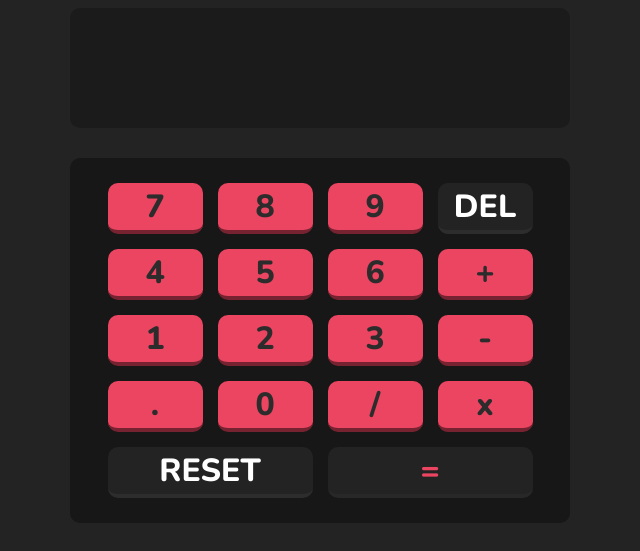
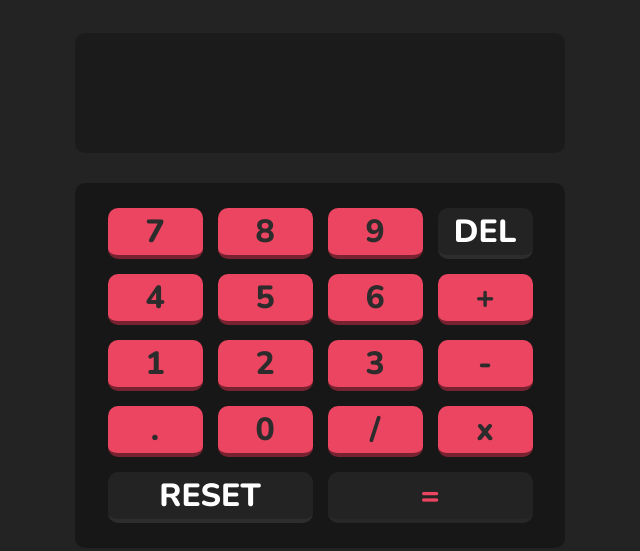
Before and after one commit to LeticiaOk/calculadora, a plain HTML site: page index.html in a window 1280 px wide. Shown: the part 117-668 px from the top of the page, without its empty margins (320-960 px from the left). Drawn offline with nearby package versions, Linux system fonts and the light colour scheme.

Commit message:
Update style.css

```diff
--- a/style.css
+++ b/style.css
@@ -1,38 +1,41 @@
 @import url('https://fonts.googleapis.com/css2?family=Nunito:wght@800&display=swap');
 
-*{
+* {
     margin: 0;
     padding: 0;
     box-sizing: border-box;
     font-family: 'Nunito', sans-serif;
 }
 
-body{
+body {
     background-color: rgb(35, 35, 35);
 
 }
 
-.container{
+.container {
+    /* background-color: red; */
     display: flex;
     flex-direction: column;
     gap: 30px;
-    width: max-content;
+    width: 530px;
     margin: auto;
-    margin-top: 60px;
+    margin-top: 100px;
+    padding: 20px;
 }
-.topo{
+
+/* .topo{
     font-size: 4rem;
     text-align: center;
     color: #eb4561;;
     margin-top: 35px;
 
-}
-.tela{
+} */
+.tela {
     background-color: rgb(27, 27, 27);
     border-radius: 10px;
     color: #fff;
     font-size: 3rem;
-    width: 500px;
+    width: 100%;
     height: 120px;
     display: flex;
     align-items: center;
@@ -40,7 +43,7 @@ body{
     padding: 35px;
 }
 
-.teclas{
+.teclas {
     background-color: rgb(23, 23, 23);
     border-radius: 10px;
     display: flex;
@@ -48,10 +51,10 @@ body{
     padding: 25px 8px 25px 8px;
     gap: 15px;
     flex-wrap: wrap;
-    width:500px;
+    width: 100%;
 }
 
-.botao{
+.botao {
     background: #eb4561;
     color: #2C2C2C;
     border-radius: 10px;
@@ -60,31 +63,33 @@ body{
     font-size: 2rem;
     width: 95px;
     padding: 2px;
-    cursor:pointer;
+    cursor: pointer;
     transition: 0.1s;
 }
 
-.botao:active{
+.botao:active {
     border: none;
 }
 
 .botao-reset,
 
-.botao-del{
+.botao-del {
     color: #fff;
 }
+
 .botao-reset,
-.botao-igual{
+.botao-igual {
     width: 205px;
 }
 
 .botao-reset,
-.botao-del{
-    background: rgb(35, 35, 35);;
+.botao-del {
+    background: rgb(35, 35, 35);
+    ;
     border-color: rgb(45, 45, 45);
 }
 
-.botao-igual{
+.botao-igual {
     background: rgb(35, 35, 35);
     border-color: rgb(40, 40, 40);
     color: #eb4561;
```
